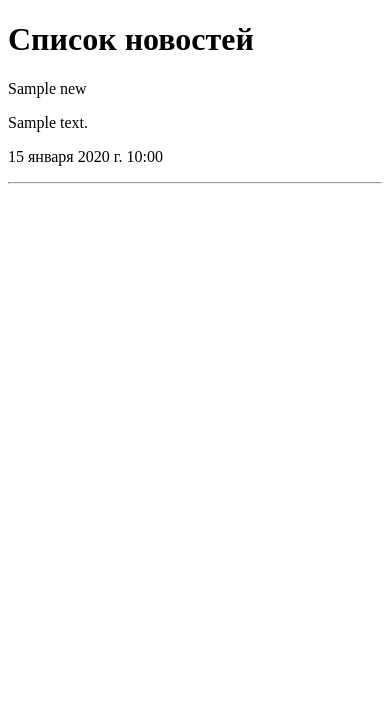
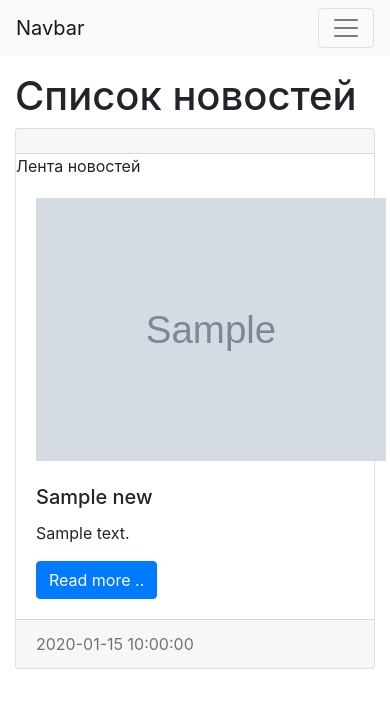
Before and after one commit to Raphael163/djangotest, a Django app: page / in a window 390 px wide. Shown: the top 708 px of the page. Run offline with Django 4.2, Linux system fonts and the light colour scheme; tables that the repository leaves empty hold one stand-in row (values such as "Sample post"); grey boxes marked "Sample" are stand-in pictures.

Commit message:
first commit

```diff
--- a/news/models.py
+++ b/news/models.py
@@ -5,12 +5,13 @@ from django.db import models
 
 
 class News(models.Model):
-    title = models.CharField(max_length=150)
-    content = models.TextField(blank=True)
-    created_at = models.DateTimeField(auto_now_add=True)
-    update_at = models.DateTimeField(auto_now=True)
-    photo = models.ImageField(upload_to='photos/%Y/%m/d/')
-    is_published = models.BooleanField(default=True)
+    title = models.CharField(max_length=150, verbose_name="Название")
+    content = models.TextField(blank=True, verbose_name="Контент")
+    created_at = models.DateTimeField(auto_now_add=True, verbose_name="Дата публикации")
+    update_at = models.DateTimeField(auto_now=True, verbose_name="Обновлено")
+    photo = models.ImageField(upload_to='photos/%Y/%m/d/', verbose_name="Фото")
+    is_published = models.BooleanField(default=True, verbose_name="Опубликовано")
+
 
     def __str__(self):
         return self.title
@@ -19,3 +20,16 @@ class News(models.Model):
         verbose_name = "Новость"
         verbose_name_plural = "Новости"
         ordering = ["created_at"]
+
+
+class Category(models.Model):
+    news = models.ForeignKey(News, on_delete=models.PROTECT, null=True, verbose_name='Категория')
+    title = models.CharField(max_length=150, db_index=True, verbose_name="Наименование категории")
+
+    def __str__(self):
+        return self.title
+
+    class Meta:
+        verbose_name = "Категория"
+        verbose_name_plural = "Категории"
+        ordering = ["title"]
--- a/news/templates/news/index.html
+++ b/news/templates/news/index.html
@@ -1,26 +1,73 @@
 <!doctype html>
-<html lang="en">
+<html lang="ru">
   <head>
-    <meta charset="UTF-8">
-    <meta name="viewport"
-          content="width=device-width, user-scalable=no, initial-scale=1.0, maximum-scale=1.0, minimum-scale=1.0">
-    <meta http-equiv="X-UA-Compatible" content="ie=edge">
+    <!-- Required meta tags -->
+    <meta charset="utf-8">
+    <meta name="viewport" content="width=device-width, initial-scale=1, shrink-to-fit=no">
+
+    <!-- Bootstrap CSS -->
+    <link rel="stylesheet" href="https://cdn.jsdelivr.net/npm/bootstrap@4.3.1/dist/css/bootstrap.min.css" integrity="sha384-ggOyR0iXCbMQv3Xipma34MD+dH/1fQ784/j6cY/iJTQUOhcWr7x9JvoRxT2MZw1T" crossorigin="anonymous">
+
     <title>{{ title }}</title>
   </head>
   <body>
+<nav class="navbar navbar-expand-lg navbar-light bg-light">
+    <a class="navbar-brand" href="/">Navbar</a>
+    <button class="navbar-toggler" type="button" data-toggle="collapse" data-target="#navbarSupportedContent" aria-controls="navbarSupportedContent" aria-expanded="false" aria-label="Toggle navigation">
+        <span class="navbar-toggler-icon"></span>
+    </button>
 
+    <div class="collapse navbar-collapse" id="navbarSupportedContent">
+        <ul class="navbar-nav mr-auto">
+            <li class="nav-item"><a class="nav-link" href="/">Главная</a></li>
+            <li class="nav-item"><a class="nav-link" href="/">Добавить новость</a></li>
+        </ul>
+    </div>
+</nav>
+
+<div class="container mt-3">
     <h1>{{ title }}</h1>
+    <div class="row">
+        <div class="col-md-12">
             {% for item in news %}
-    <div>
-        <p>{{ item.title }}</p>
+            <div class="card mb-3">
+                <h5 class="card-header"></h5>
+                  Лента новостей
+                <div class="card-body">
 
-        <p>{{ item.content }}</p>
+                    <div class="media">
+                        {% if item.photo %}
 
-        <p>{{ item.created_at }}</p>
+                            <img src="{{ item.photo.url }}" alt="" width="350">
 
-    <hr>
+                        {% else %}
+
+                            <img src="https://picsum.photos/200/300/?blur=2" alt="">
+
+                        {% endif %}
+                    </div>
+                    <br>
+                    <h5 class="card-title">{{ item.title }}</h5>
+                    <p class="card-text">{{ item.content}}</p>
+
+                    <a href="#" class="btn btn-primary">Read more ..</a>
+                </div>
+                <div class="card-footer text-muted">
+                    {{ item.created_at|date:"Y-m-d H:i:s" }}
+
+                </div>
             </div>
             {% endfor %}
+        </div>
+    </div>
+</div>
 
+
+
+    <!-- Optional JavaScript -->
+    <!-- jQuery first, then Popper.js, then Bootstrap JS -->
+<script src="https://code.jquery.com/jquery-3.3.1.slim.min.js" integrity="sha384-q8i/X+965DzO0rT7abK41JStQIAqVgRVzpbzo5smXKp4YfRvH+8abtTE1Pi6jizo" crossorigin="anonymous"></script>
+<script src="https://cdn.jsdelivr.net/npm/popper.js@1.14.7/dist/umd/popper.min.js" integrity="sha384-UO2eT0CpHqdSJQ6hJty5KVphtPhzWj9WO1clHTMGa3JDZwrnQq4sF86dIHNDz0W1" crossorigin="anonymous"></script>
+<script src="https://cdn.jsdelivr.net/npm/bootstrap@4.3.1/dist/js/bootstrap.min.js" integrity="sha384-JjSmVgyd0p3pXB1rRibZUAYoIIy6OrQ6VrjIEaFf/nJGzIxFDsf4x0xIM+B07jRM" crossorigin="anonymous"></script>
 </body>
-</html>
+<!--</html>-->
```
Also changed, not shown: news/admin.py (+13 -0 lines), media/photos/2022/08/d/1.jpg (added), media/photos/2022/09/d/1814121366_74_0_3715_2048_600x0_80_0_0_d2ed1a861d7cdc9cb753fd512abd3468.jpg.webp (added), media/photos/2022/09/d/ANDREY_NIKERICHEV-AGN-MOSCOW-4.jpg (added), media/photos/2022/09/d/samolet-razvernuli.jpg (added), media/photos/2022/09/d/volga.jpg (added), news/migrations/0002_alter_news_options_alter_news_content_and_more.py (added), news/migrations/0003_category.py (added). Lines whose indentation alone changed are shown as unchanged.
